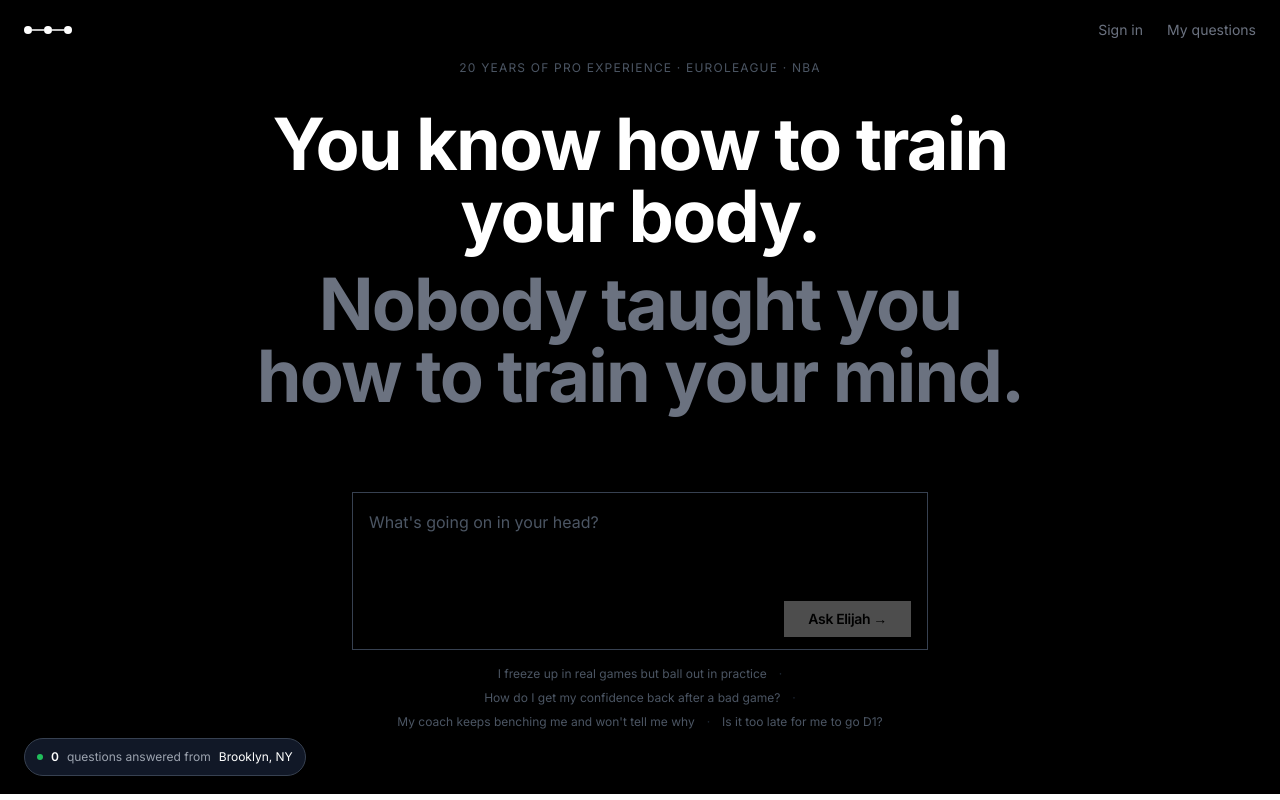
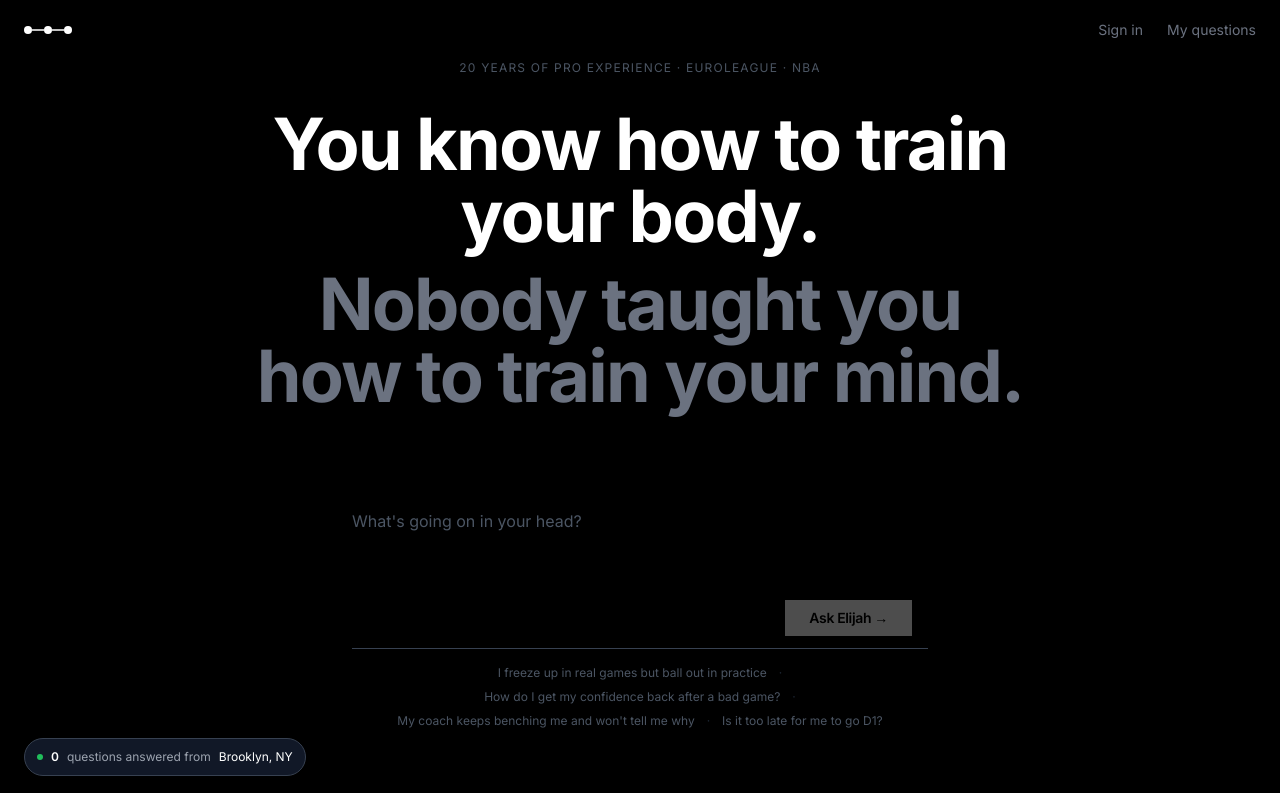
Before and after one commit to ebb95-cpu/ask-elijah, a Next.js app: page / in a window 1280 px wide. Shown: the top 800 px of the page. Built offline with nearby package versions, Linux system fonts and the light colour scheme; no server answers.

Commit message:
Replace textarea box border with bottom-only underline style
Co-Authored-By: Claude Sonnet 4.6 <noreply@anthropic.com>

```diff
--- a/app/page.tsx
+++ b/app/page.tsx
@@ -400,14 +400,14 @@ export default function HomePage() {
         </h2>
 
         <div className="w-full max-w-xl mt-10">
-          <div className="border border-gray-700 focus-within:border-white transition-all bg-black">
+          <div className="border-b border-gray-700 focus-within:border-white transition-all bg-black">
             <textarea
               value={question}
               onChange={(e) => setQuestion(e.target.value)}
               onKeyDown={handleKey}
               placeholder="What's going on in your head?"
               rows={3}
-              className="w-full px-4 pt-4 pb-2 text-white placeholder-gray-600 text-base leading-relaxed resize-none outline-none bg-transparent"
+              className="w-full px-0 pt-4 pb-2 text-white placeholder-gray-600 text-base leading-relaxed resize-none outline-none bg-transparent"
               style={{ minHeight: '80px' }}
             />
             <div className="flex items-center justify-between px-4 pb-3">
```
